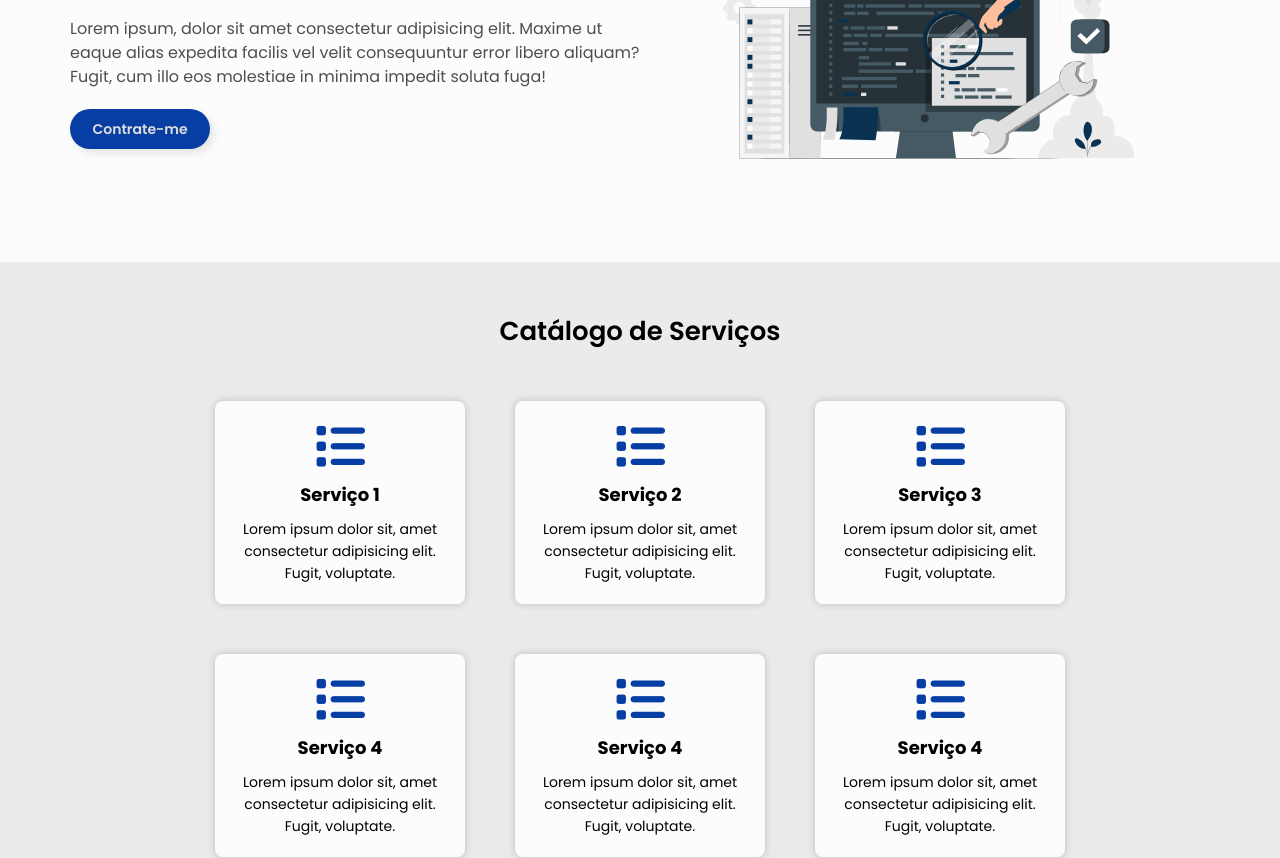
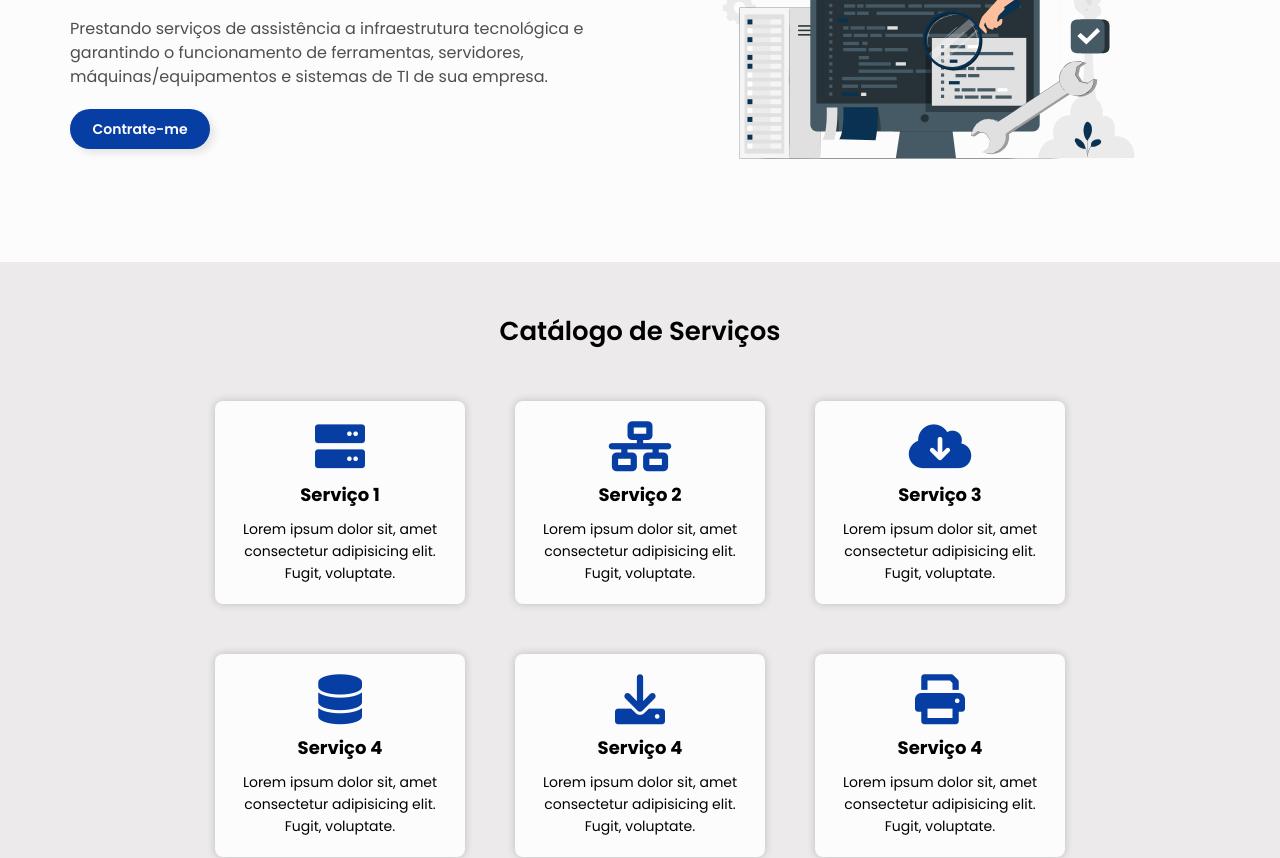
Before and after one commit to hayttle/projects, a plain HTML site: page wfinformatica/index.html in a window 1280 px wide. Shown: the part 233-1091 px from the top of the page. Drawn offline with Linux system fonts and the light colour scheme.

Commit message:
wfinformatica - icons services

```diff
--- a/wfinformatica/assets/styles/style.css
+++ b/wfinformatica/assets/styles/style.css
@@ -13,12 +13,13 @@
   --second: #4e4e4e;
   --third: #ccc;
   --bg-button: #073ea3;
-  --font-button: #dddddd;
+  --font-button: #ffffff;
   --highlight: #073ea3;
 }
 
 html {
   font-size: 62.5%;
+  scroll-behavior: smooth;
 }
 
 body {
@@ -241,7 +242,7 @@ section.education .container .courses .course .period {
   font-size: 1rem;
   font-weight: 500;
   background-color: var(--bg-button);
-  color: var(--bg-color);
+  color: var(--font-button);
   padding: 2px 5px;
 }
 
--- a/wfinformatica/index.html
+++ b/wfinformatica/index.html
@@ -29,8 +29,8 @@
       <div class="left">
         <h1>Olá! <br> Eu sou <span class="highlight">Waldson Freitas</span></h1>
         <h2>Consultor e Técnico de TI</h2>
-        <p>Lorem ipsum, dolor sit amet consectetur adipisicing elit. Maxime ut eaque alias expedita facilis vel velit
-          consequuntur error libero aliquam? Fugit, cum illo eos molestiae in minima impedit soluta fuga!
+        <p>Prestando serviços de assistência a infraestrutura tecnológica e garantindo o funcionamento de ferramentas,
+          servidores, máquinas/equipamentos e sistemas de TI de sua empresa.
         </p>
         <a href="#contacts" class="btn-hire-me">Contrate-me</a>
       </div>
@@ -44,37 +44,37 @@
       <h1 class="title">Catálogo de Serviços</h1>
       <div class="services-cards">
         <div class="card">
-          <i class="fas fa-list"></i>
+          <i class="fas fa-server"></i>
           <h3>Serviço 1</h3>
           <p>Lorem ipsum dolor sit, amet consectetur adipisicing elit. Fugit, voluptate.
           </p>
         </div>
         <div class="card">
-          <i class="fas fa-list"></i>
+          <i class="fas fa-network-wired"></i>
           <h3>Serviço 2</h3>
           <p>Lorem ipsum dolor sit, amet consectetur adipisicing elit. Fugit, voluptate.
           </p>
         </div>
         <div class="card">
-          <i class="fas fa-list"></i>
+          <i class="fas fa-cloud-download-alt"></i>
           <h3>Serviço 3</h3>
           <p>Lorem ipsum dolor sit, amet consectetur adipisicing elit. Fugit, voluptate.
           </p>
         </div>
         <div class="card">
-          <i class="fas fa-list"></i>
+          <i class="fas fa-database"></i>
           <h3>Serviço 4</h3>
           <p>Lorem ipsum dolor sit, amet consectetur adipisicing elit. Fugit, voluptate.
           </p>
         </div>
         <div class="card">
-          <i class="fas fa-list"></i>
+          <i class="fas fa-download"></i>
           <h3>Serviço 4</h3>
           <p>Lorem ipsum dolor sit, amet consectetur adipisicing elit. Fugit, voluptate.
           </p>
         </div>
         <div class="card">
-          <i class="fas fa-list"></i>
+          <i class="fas fa-print"></i>
           <h3>Serviço 4</h3>
           <p>Lorem ipsum dolor sit, amet consectetur adipisicing elit. Fugit, voluptate.
           </p>
@@ -151,7 +151,7 @@
   </section>
   <section class="customers" id="customers">
     <div class="container">
-      <h1 class="title">Principais Clientes</h1>
+      <h1 class="title">Clientes</h1>
       <div class="brands">
         <div class="brand"><i class="fab fa-google"></i>Google</div>
         <div class="brand"><i class="fab fa-github"></i>Github</div>
@@ -167,7 +167,8 @@
         <h1>Me envie uma mensagem</h1>
         <div class="form">
           <form action="">
-            <input type="text" placeholder="Nome">
+            <input type="text" placeholder="Nome" required>
+            <input type="text" placeholder="Telefone">
             <input type="email" placeholder="Email">
             <input type="text" placeholder="Assunto">
             <textarea name="" id="" cols="30" rows="10" placeholder="Mensagem..."></textarea>
```
Also changed, not shown: wfinformatica/assets/images/page.png.
